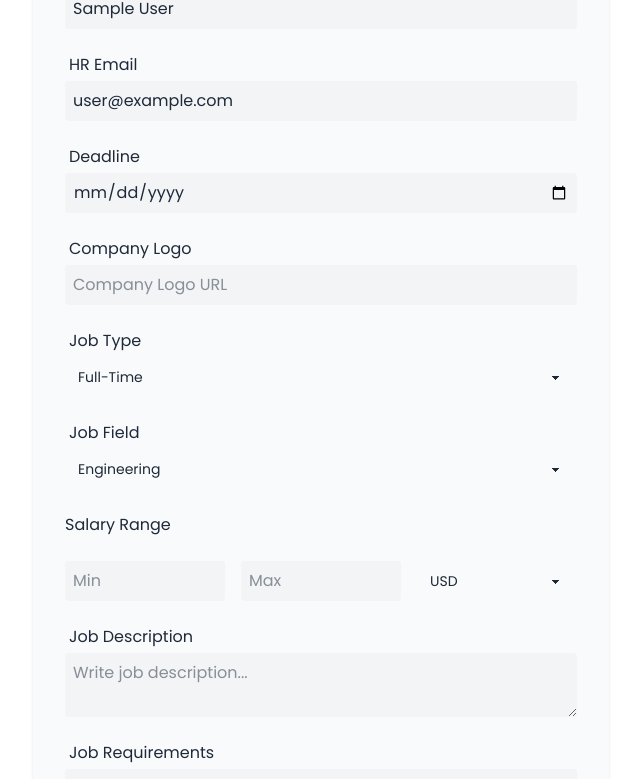
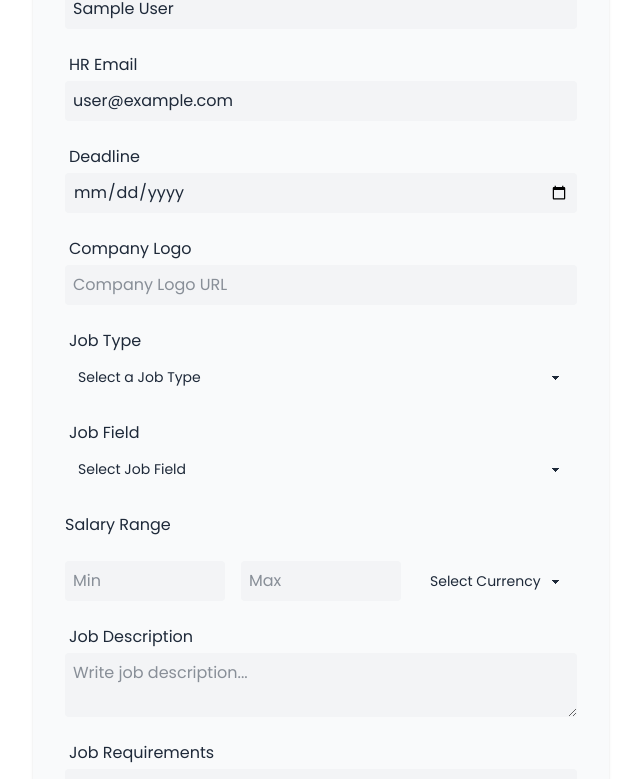
Before and after one commit to abrarasif11/Career-Craft-Client, a React (Vite) app: page /createJob in a window 1280 px wide. Shown: the part 502-1281 px from the top of the page, without its empty margins (319-959 px from the left). Built offline with nearby package versions, Linux system fonts and the light colour scheme; no server answers; sample sign-in values are in the browser's storage.

Commit message:
recrutier using query params

```diff
--- a/src/Pages/CreateJob/CreateJob.jsx
+++ b/src/Pages/CreateJob/CreateJob.jsx
@@ -1,31 +1,39 @@
 import React from "react";
 import Swal from "sweetalert2";
 import useAuth from "../../hooks/useAuth";
+import { useNavigate } from "react-router-dom";
 
 const CreateJob = () => {
   const { user } = useAuth();
+  const navigate = useNavigate();
+
   const handleCreateJob = (e) => {
     e.preventDefault();
 
     const formData = new FormData(e.target);
     const data = Object.fromEntries(formData.entries());
     console.log("Raw form data:", data);
+
     const { min, max, currency, ...newJob } = data;
     newJob.salaryRange = { min, max, currency };
-    newJob.requirement = newJob.requirement.split('\n');
-    newJob.responsibility = newJob.responsibility.split('\n');
-    console.log("New Job object:", newJob);
-    // e.target.reset();
+    newJob.requirement = newJob.requirement.split("\n");
+    newJob.responsibility = newJob.responsibility.split("\n");
 
-   fetch('http://localhost:7000/jobs', {
+    // ✅ Always attach hr_email & hr_name from user
+    newJob.hr_email = user?.email || data.hr_email;
+    newJob.hr_name = user?.displayName || data.hr_name;
+
+    console.log("Final New Job object:", newJob);
+
+    fetch("http://localhost:7000/jobs", {
       method: "POST",
       headers: {
-      'content-type' : 'application/json'
+        "content-type": "application/json",
       },
-    body: JSON.stringify(newJob)
+      body: JSON.stringify(newJob),
     })
-   .then(res => res.json())
-   .then(data =>{
+      .then((res) => res.json())
+      .then((data) => {
         if (data.insertedId) {
           Swal.fire({
             position: "top-end",
@@ -34,11 +42,10 @@ const CreateJob = () => {
             showConfirmButton: false,
             timer: 1500,
           });
-
+          navigate("/myPostedJobs");
         }
-   })
+      });
   };
-
   return (
     <section className="p-6 text-gray-800">
       <form
@@ -107,7 +114,7 @@ const CreateJob = () => {
             required
             name="hr_name"
             defaultValue={user?.displayName}
-            disabled
+            readOnly
             className="block w-full p-2 rounded focus:outline-none focus:ring focus:ring-opacity-25 focus:ring-violet-600 bg-gray-100"
           />
         </div>
@@ -123,8 +130,8 @@ const CreateJob = () => {
             placeholder="HR Email"
             required
             defaultValue={user?.email}
-            disabled
             name="hr_email"
+            readOnly
             className="block w-full p-2 rounded focus:outline-none focus:ring focus:ring-opacity-25 focus:ring-violet-600 bg-gray-100"
           />
         </div>
@@ -169,9 +176,11 @@ const CreateJob = () => {
             className="w-full select select-ghost"
             name="job_type"
             required
-            defaultValue="Select a Job Type"
+            defaultValue=""
           >
-            <option value="" disabled>Select a Job Type</option>
+            <option value="" disabled>
+              Select a Job Type
+            </option>
             <option>Full-Time</option>
             <option>Part-Time</option>
             <option>Internship</option>
@@ -189,9 +198,11 @@ const CreateJob = () => {
             className="w-full select select-ghost"
             name="field"
             required
-             defaultValue="Select Job Field"
+            defaultValue=""
           >
-            <option disabled value="">Select Job Field</option>
+            <option value="" disabled>
+              Select Job Field
+            </option>
             <option>Engineering</option>
             <option>Marketing</option>
             <option>Finance</option>
@@ -220,9 +231,11 @@ const CreateJob = () => {
             name="currency"
             className="w-full select select-ghost"
             required
-             defaultValue="Select Currency"
+            defaultValue=""
           >
-            <option disabled value="">Select Currency</option>
+            <option value="" disabled>
+              Select Currency
+            </option>
             <option>USD</option>
             <option>EUR</option>
             <option>BDT</option>
--- a/src/Pages/Home/ShowLatestJobs/ShowLatestJobs.jsx
+++ b/src/Pages/Home/ShowLatestJobs/ShowLatestJobs.jsx
@@ -14,39 +14,58 @@ const ShowLatestJobs = ({ job }) => {
     company,
     description,
     _id,
-  } = job;
+  } = job || {};
+
   return (
     <div className="card bg-base-100 m-10 shadow-sm">
       <div className="flex gap-2">
         <figure>
-          <img className="w-16" src={company_logo} alt="Shoes" />
+          <img className="w-16" src={company_logo} alt="Company Logo" />
         </figure>
         <div>
           <h4 className="text-2xl font-semibold">{company}</h4>
-
           <p className="flex gap-2 items-center">
             <GrLocation /> {location}
           </p>
         </div>
       </div>
+
       <div className="card-body">
         <h2 className="card-title">{title}</h2>
         <p className="flex gap-2 items-center">
           <IoBriefcaseOutline />
           {jobType}
         </p>
+
         <h1>{description}</h1>
+
+
         <div className="flex gap-2 flex-wrap">
-          {requirements.map((skill) => (
-            <p className="p-2 hover:text-[#4167F0] rounded-md text-center bg-[#EFF3FC]">
-              {skill}
+          {requirements?.length > 0 ? (
+            requirements.map((skill, index) => (
+              <p
+                key={index}
+                className="p-2 hover:text-[#4167F0] rounded-md text-center bg-[#EFF3FC]"
+              >
+                {skill}
+              </p>
+            ))
+          ) : (
+            <p className="text-gray-500">No requirements specified</p>
+          )}
+        </div>
+
+        <div className="mt-5 card-actions justify-end">
+
+          {salaryRange ? (
+            <p className="text-xl font-semibold">
+              Salary: {salaryRange.min} - {salaryRange.max}{" "}
+              {salaryRange.currency}
             </p>
-          ))}
-        </div>
-        <div className="mt-5 card-actions justify-end">
-          <p className="text-xl font-semibold">
-            Salary: {salaryRange.min} - {salaryRange.max} {salaryRange.currency}
-          </p>
+          ) : (
+            <p className="text-gray-500">Salary info not available</p>
+          )}
+
           <Link to={`/jobs/${_id}`}>
             <button className="btn bg-[#4167F0] text-white border-none btn-primary">
               Apply Now
--- a/src/Pages/MyPostedJobs/MyPostedJobs.jsx
+++ b/src/Pages/MyPostedJobs/MyPostedJobs.jsx
@@ -1,9 +1,17 @@
-import React from 'react'
+import React, { useEffect, useState } from 'react'
+import useAuth from '../../hooks/useAuth'
 
 const MyPostedJobs = () => {
+  const { user } = useAuth()
+  const [jobs, setJobs] = useState([]);
+  useEffect(() => {
+    fetch(`http://localhost:7000/jobs?email=${user?.email}`)
+    .then(res => res.json())
+    .then(data => setJobs(data))
+  },[user?.email])
   return (
     <div>
-      <h2>MY POSTED JOBS</h2>
+      <h2>MY POSTED JOBS : {jobs.length}</h2>
     </div>
   )
 }
```
Lines whose indentation alone changed are shown as unchanged.
